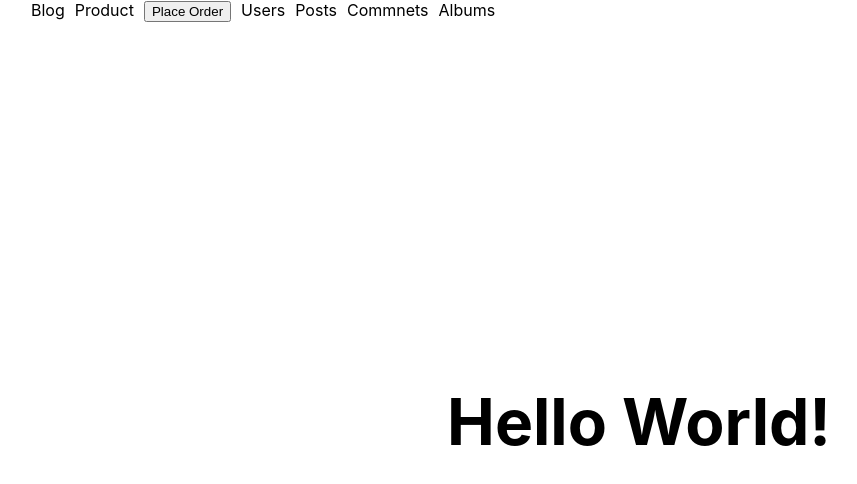
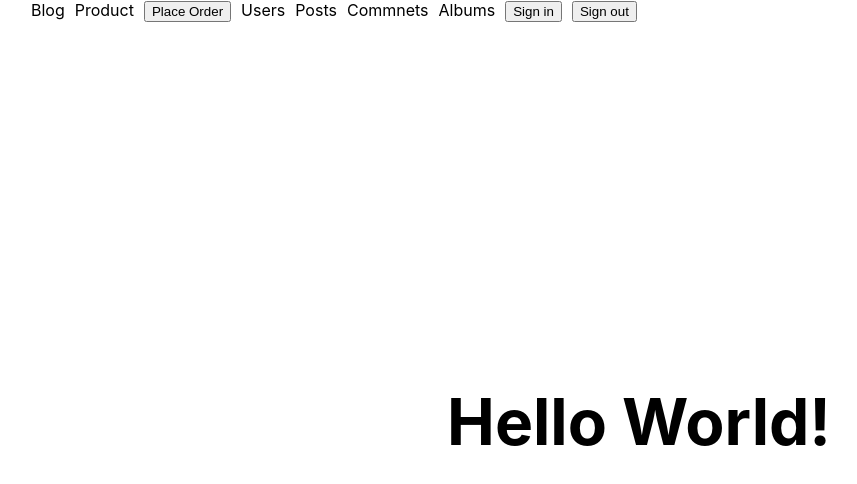
Before and after one commit to akshat-patel28/nextJs_demos, a Next.js app: page / in a window 1280 px wide. Shown: the top 484 px of the page, without its empty margins (1-858 px from the left). Built offline with nearby package versions, Linux system fonts and the light colour scheme.

Commit message:
next auth function for sign in and sign out

```diff
--- a/pages/index.js
+++ b/pages/index.js
@@ -3,6 +3,7 @@ import Image from "next/image";
 import Link from "next/link";
 import { useRouter } from "next/router";
 import styles from "../styles/Home.module.css";
+import { signIn, signOut } from "next-auth/react";
 
 export default function Home() {
   const router = useRouter();
@@ -37,6 +38,14 @@ export default function Home() {
           <Link style={{ marginLeft: "10px" }} href="/albums">
             Albums
           </Link>
+          <button style={{ marginLeft: "10px" }} onClick={() => signIn()}>
+            {" "}
+            {/*  can added provider name in thid method to signin without sign in UI i.e.signin('github') (if we ahve only one provider for auth)*/}
+            Sign in
+          </button>
+          <button style={{ marginLeft: "10px" }} onClick={() => signOut()}>
+            Sign out
+          </button>
         </nav>
       </header>
       <main className={styles.main}>
```
